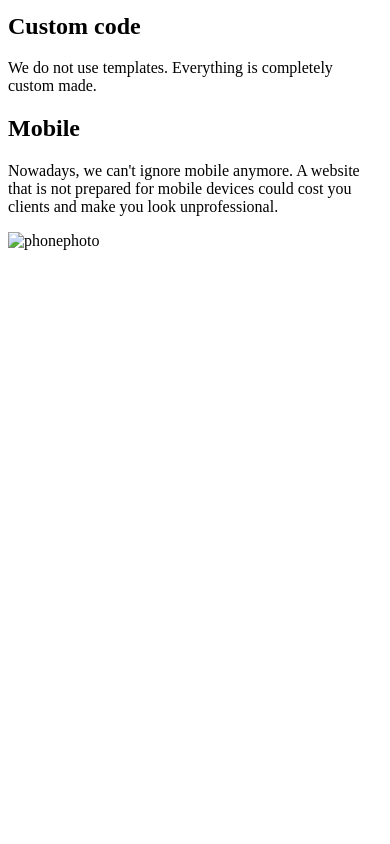
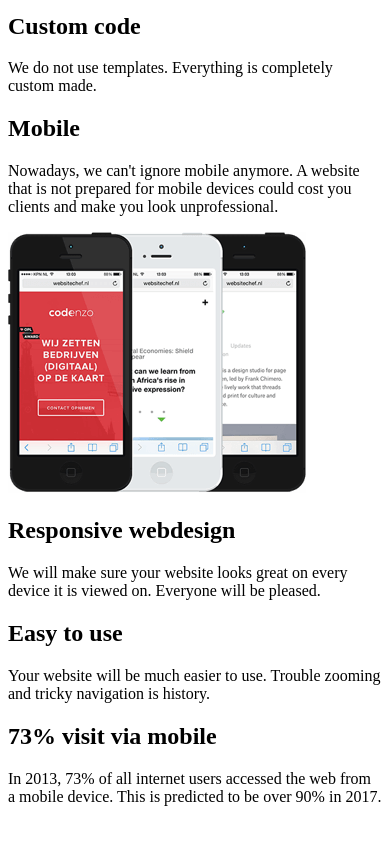
Before and after one commit to charlieihle/hw1, a plain HTML site: page dev/index.html in a window 390 px wide. Shown: the part 1544-2388 px from the top of the page. Before the commit the page ends 1802 px from the top, so only its background shows below. Drawn offline with Linux system fonts and the light colour scheme.

Commit message:
push5
Mobile section finished. issue resolved by changing naming convention of mobile folder and phones png

```diff
--- a/dev/index.html
+++ b/dev/index.html
@@ -89,7 +89,30 @@ branding.
         for mobile devices could cost you clients and make you look
         unprofessional.
       </p>
-    <img src="img/mobilesection/phonephoto.png" alt="phonephoto">
+    <img src="img/mobile/phones.png" alt="phones">
+      <h2>
+        Responsive webdesign
+      </h2>
+        <p>
+          We   will  make   sure  your   website   looks great   on  every
+          device  it   is   viewed  on. Everyone will be pleased.
+        </p>
+      <h2>
+        Easy to use
+      </h2>
+        <p>
+          Your website will   be  much easier  to  use. Trouble zooming  and
+          tricky  navigation  is history.
+        </p>
+      <h2>
+        73% visit via mobile
+      </h2>
+          <p>
+            In 2013, 73%  of all internet users accessed the  web   from   a
+            mobile   device.   This  is predicted to be over 90% in 2017.
+          </p>
+
+
 
 
 
```
Also changed, not shown: dev/img/mobile/phones.png (renamed from dev/img/moblilesection/phonephoto.png), 1 other file.
